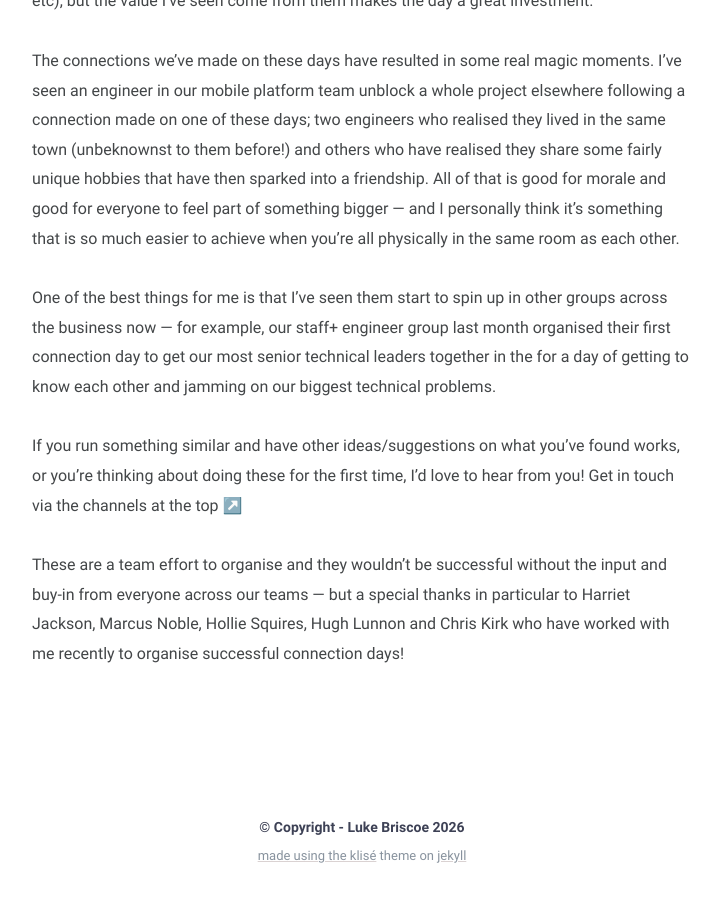
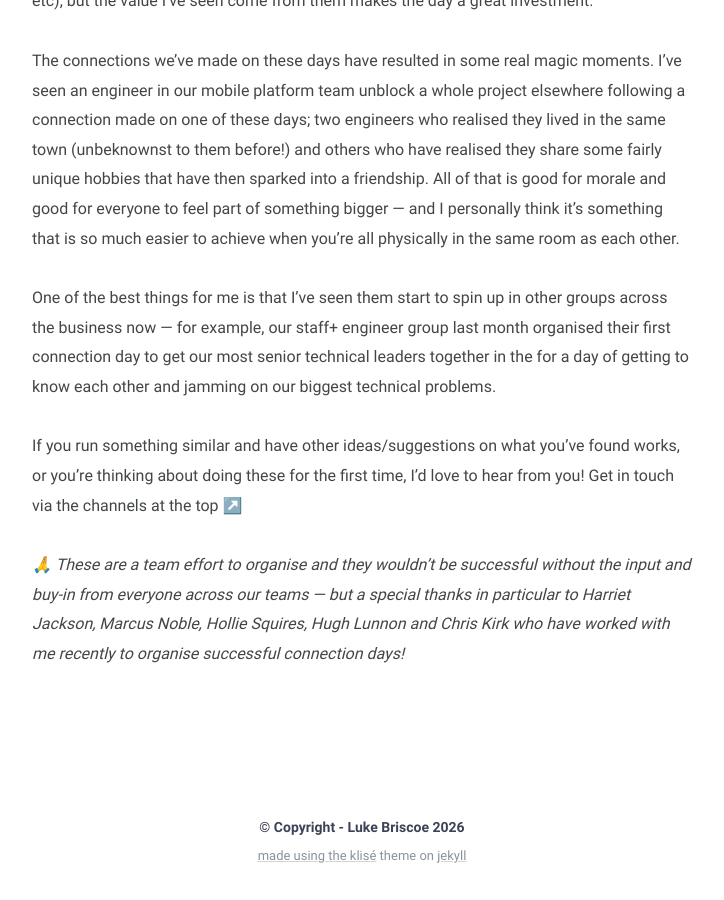
Before and after one commit to lukebriscoe/lukebriscoe.github.io, a Jekyll site: the page built from _posts/2026-02-22-connection-days.md, in a window 1280 px wide and 900 px high, scrolled down 2219 px. Shown: the whole window, without its empty margins (278-1002 px from the left). Built offline with Jekyll 4.4.1, drawn with Linux system fonts in a browser that asks for light colours.

```diff
--- a/_posts/2026-02-22-connection-days.md
+++ b/_posts/2026-02-22-connection-days.md
@@ -44,4 +44,4 @@ One of the best things for me is that I’ve seen them start to spin up in other
 
 If you run something similar and have other ideas/suggestions on what you've found works, or you're thinking about doing these for the first time, I'd love to hear from you! Get in touch via the channels at the top ↗️
 
-These are a team effort to organise and they wouldn't be successful without the input and buy-in from everyone across our teams — but a special thanks in particular to Harriet Jackson, Marcus Noble, Hollie Squires, Hugh Lunnon and Chris Kirk who have worked with me recently to organise successful connection days!
+_🙏 These are a team effort to organise and they wouldn't be successful without the input and buy-in from everyone across our teams — but a special thanks in particular to Harriet Jackson, Marcus Noble, Hollie Squires, Hugh Lunnon and Chris Kirk who have worked with me recently to organise successful connection days!_
```
